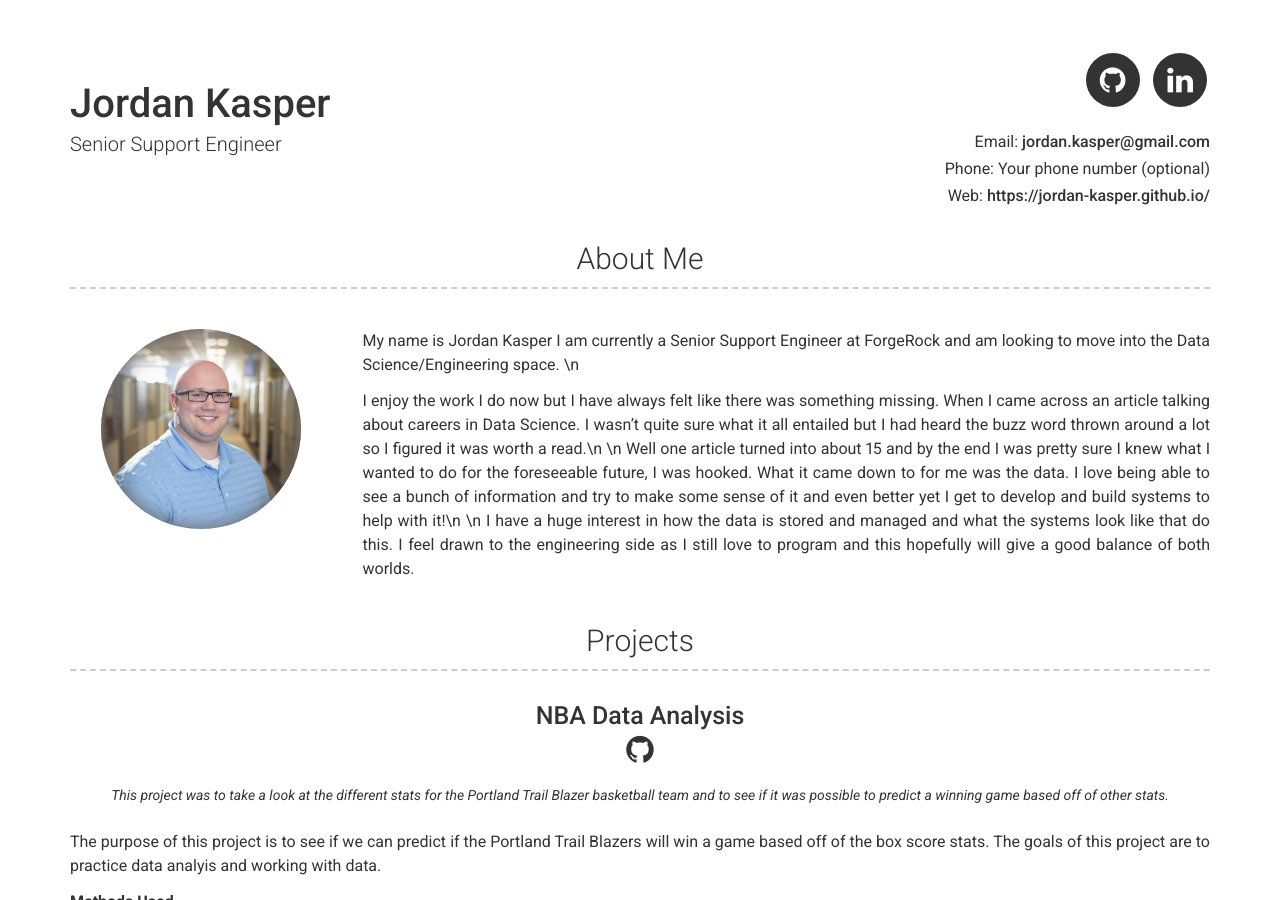
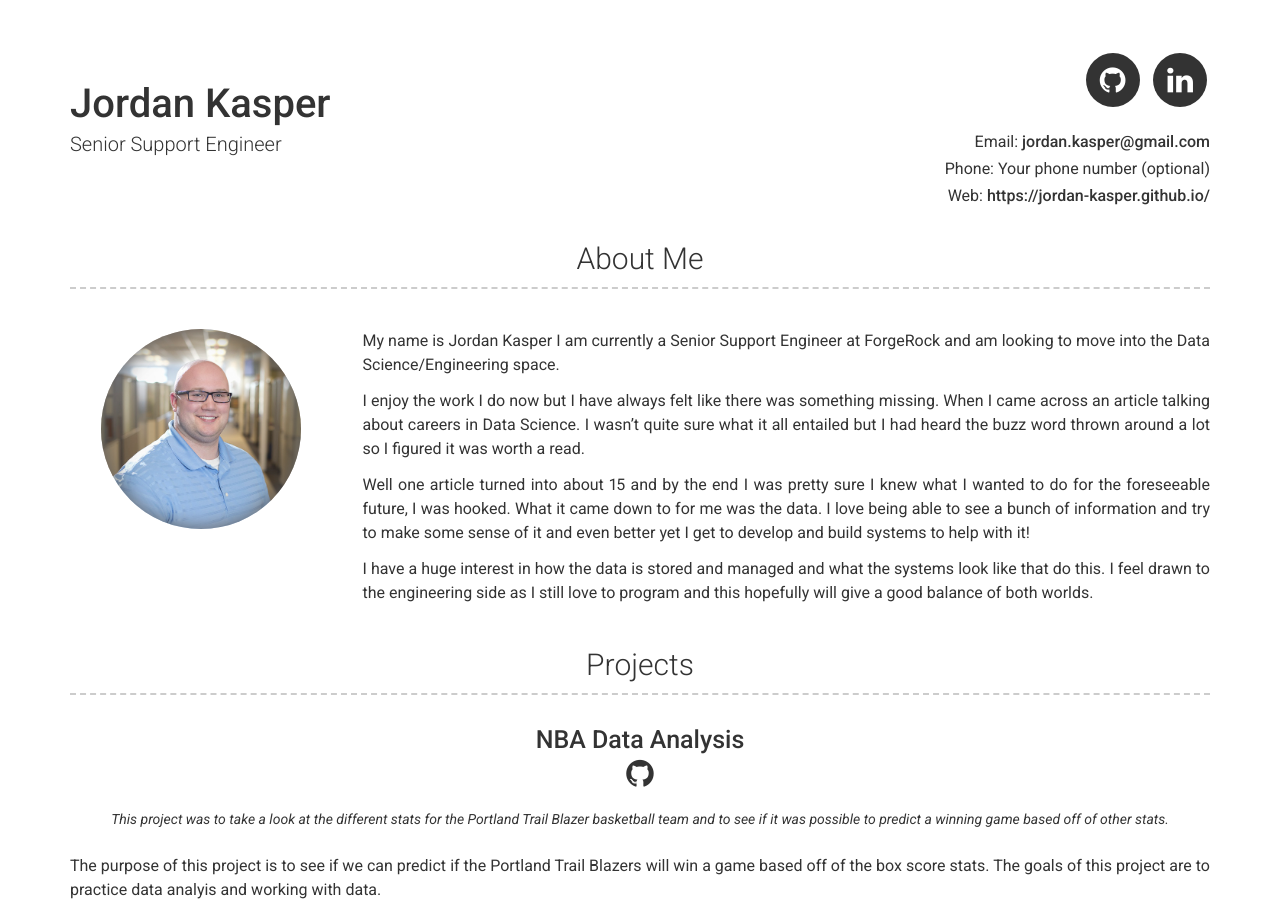
Before and after one commit to jordan-kasper/jordan-kasper.github.io, a Jekyll site: the page built from index.md, in a window 1280 px wide and 900 px high. Built offline with Jekyll 4.4.1, drawn with Linux system fonts in a browser that asks for light colours.

```diff
--- a/_config.yml
+++ b/_config.yml
@@ -17,16 +17,16 @@ linkedin_username: jordan-kasper-204a7048
 # about_title: About Me (Use this to override about section title)
 about_profile_image: images/image.jpg
 about_content: | # this will include new lines to allow paragraphs
-  My name is Jordan Kasper I am currently a Senior Support Engineer at ForgeRock and am looking to move into the Data Science/Engineering space. \n
+  My name is Jordan Kasper I am currently a Senior Support Engineer at ForgeRock and am looking to move into the Data Science/Engineering space.
 
   I enjoy the work I do now but I have always felt like there was something missing. When I came across an article talking
   about careers in Data Science. I wasn’t quite sure what it all entailed but I had heard the buzz word thrown around
-  a lot so I figured it was worth a read.\n
-  \n
+  a lot so I figured it was worth a read.
+
   Well one article turned into about 15 and by the end I was pretty sure I knew what I wanted to do for the foreseeable
   future, I was hooked. What it came down to for me was the data. I love being able to see a bunch of information and
-  try to make some sense of it and even better yet I get to develop and build systems to help with it!\n
-  \n
+  try to make some sense of it and even better yet I get to develop and build systems to help with it!
+
   I have a huge interest in how the data is stored and managed and what the systems look like that do this. I feel drawn
   to the engineering side as I still love to program and this hopefully will give a good balance of both worlds.
 
```
